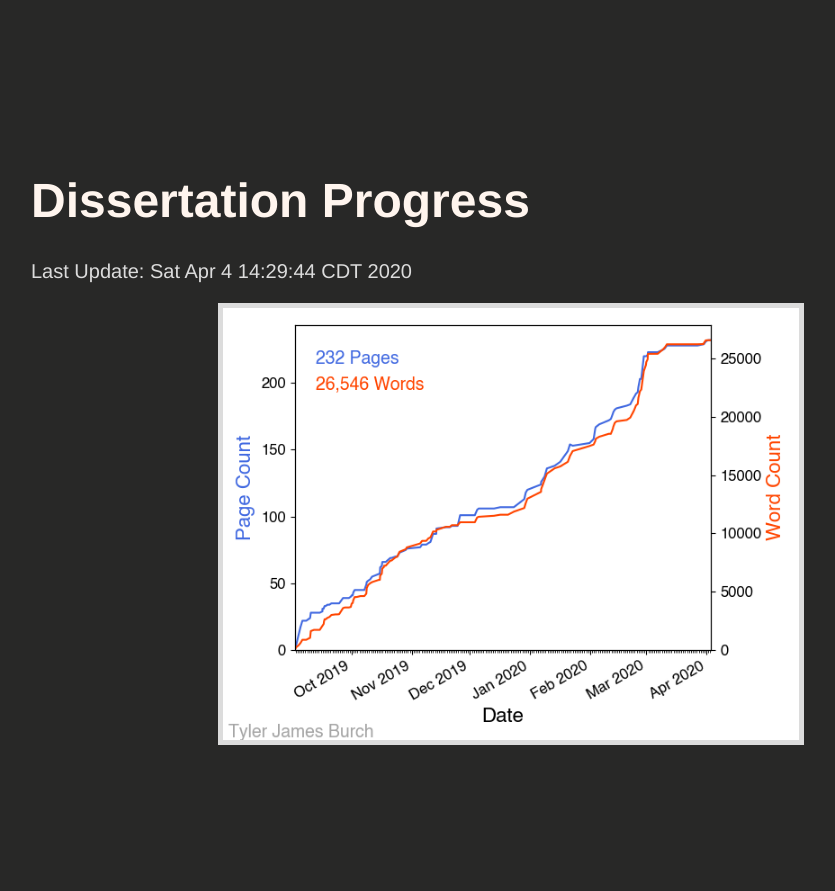
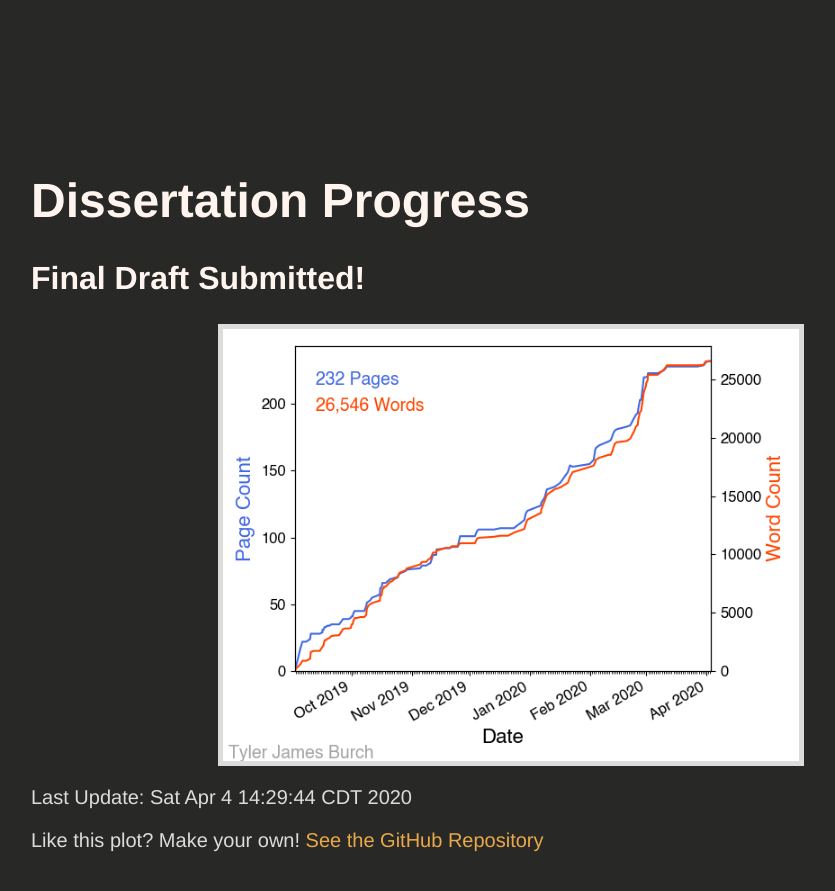
Before and after one commit to tjburch/tjburch.github.io, a Jekyll site: the page built from _other/dissertationProgress.md, in a window 1280 px wide and 900 px high, scrolled down 335 px. Shown: the top 891 px of the window, without its empty margins (129-964 px from the left). Built offline with Jekyll 4.4.1, drawn with Linux system fonts in a browser that asks for light colours; comment, search, counter and statistics services are not loaded.

Commit message:
Finalize

```diff
--- a/_other/dissertationProgress.md
+++ b/_other/dissertationProgress.md
@@ -5,6 +5,10 @@ title: "Dissertation Progress"
 #tags: [misc]
 ---
 
+## Final Draft Submitted!
+
+<img src="/blogimages/dissertationProgress.png" alt="" class="center" border="5" style="width:60%;"/>
+
 Last Update: Sat Apr  4 14:29:44 CDT 2020
 
-<img src="/blogimages/dissertationProgress.png" alt="" class="center" border="5" style="width:60%;"/>
+Like this plot? Make your own! [See the GitHub Repository](https://github.com/tjburch/latex-progress-tracker)
```
